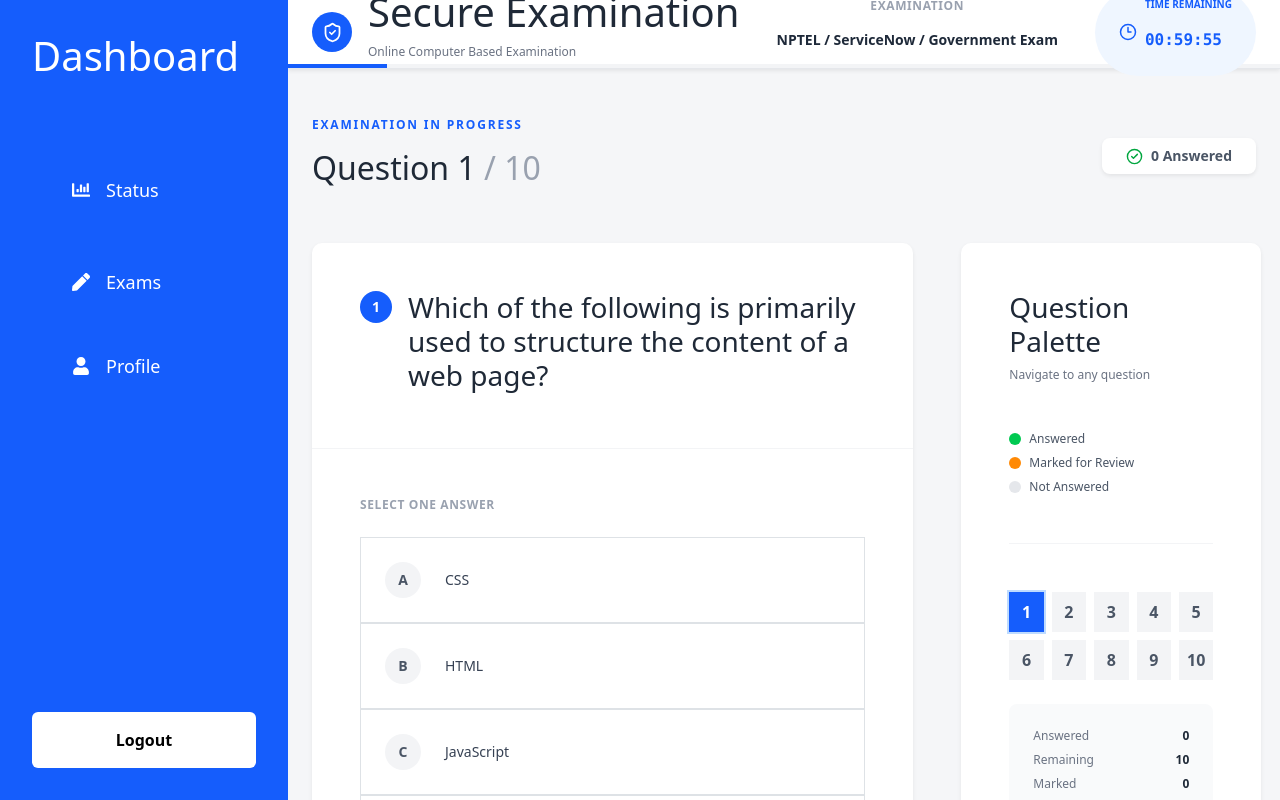
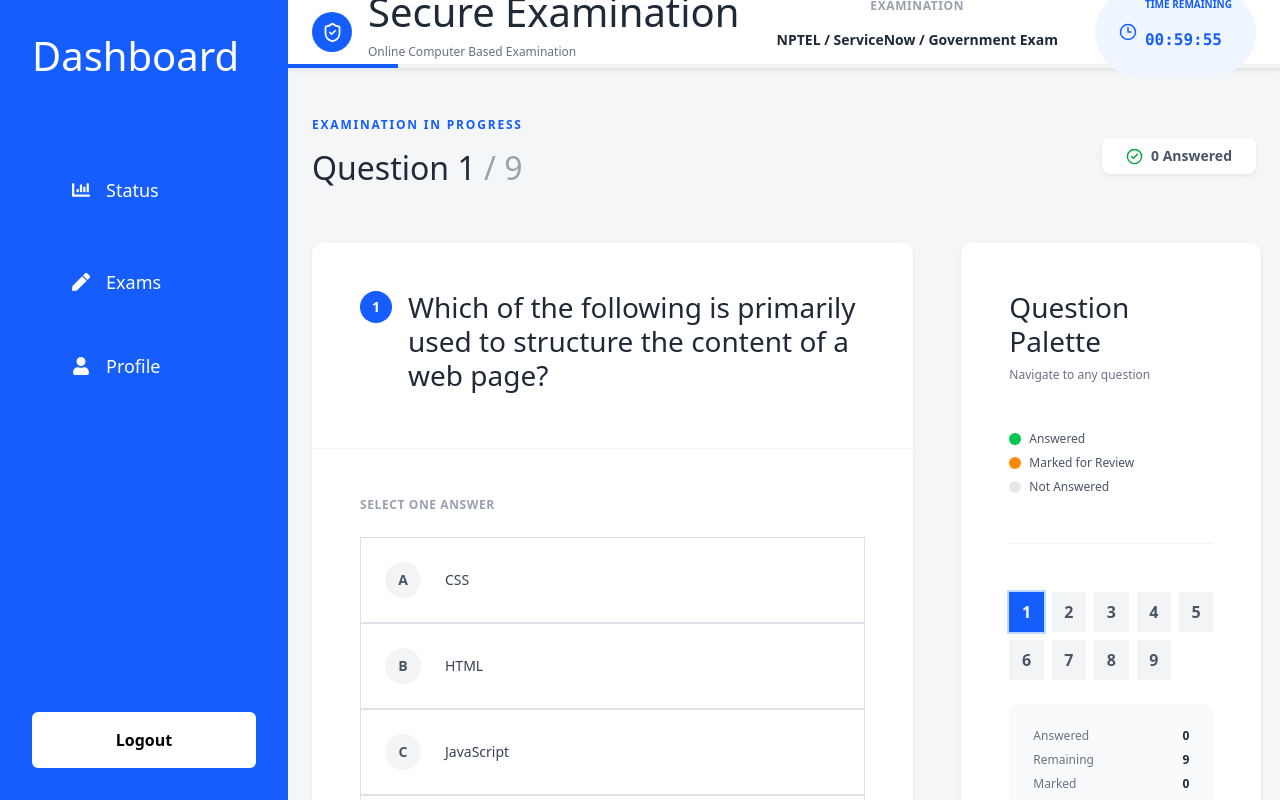
Before and after one commit to KARRI-DURGA-SIVA/AI-MOCKEXAM-Portal, a React (Vite) app: page /status in a window 1280 px wide. Built offline with nearby package versions, Linux system fonts and the light colour scheme; a web font is replaced by a local one.

Commit message:
status  page

```diff
--- a/src/Pages/Status.tsx
+++ b/src/Pages/Status.tsx
@@ -116,17 +116,7 @@ const questions: Question[] = [
       "SMTP",
     ],
   },
-  {
-    id: 10,
-    question:
-      "Which language is primarily used for styling web pages?",
-    options: [
-      "HTML",
-      "CSS",
-      "Java",
-      "Python",
-    ],
-  },
+
 ];
 
 function Status() {
```
